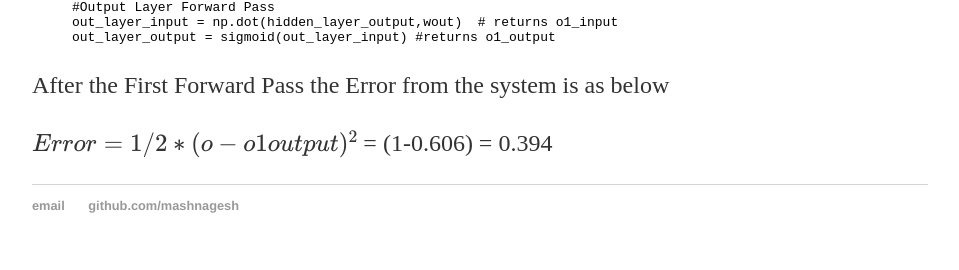
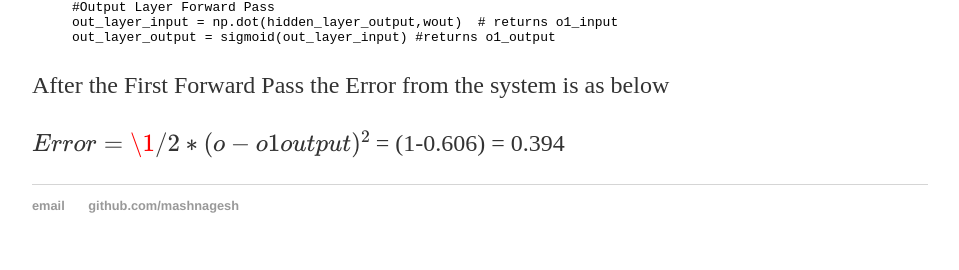
Before and after one commit to MashNagesh/mashnagesh.github.io, a Jekyll site: the page built from _posts/2018-05-01-Simple-Neural-Network.md, in a window 1280 px wide. Shown: the part 1994-2264 px from the top of the page, without its empty margins (160-1119 px from the left). Built offline with Jekyll 4.4.1, drawn with Linux system fonts in a browser that asks for light colours; formulas are drawn with MathJax 3.

```diff
--- a/_posts/2018-05-01-Simple-Neural-Network.md
+++ b/_posts/2018-05-01-Simple-Neural-Network.md
@@ -41,4 +41,5 @@ out_layer_output = sigmoid(out_layer_input) #returns o1_output
 
 After the First Forward Pass the Error from the system is as below
 
-$$Error = 1/2 *\\(o - o1output)^2\\$$ = (1-0.606) = 0.394
+$$Error = \1/2 *(o - o1output\\)^2$$
+= (1-0.606) = 0.394
```
